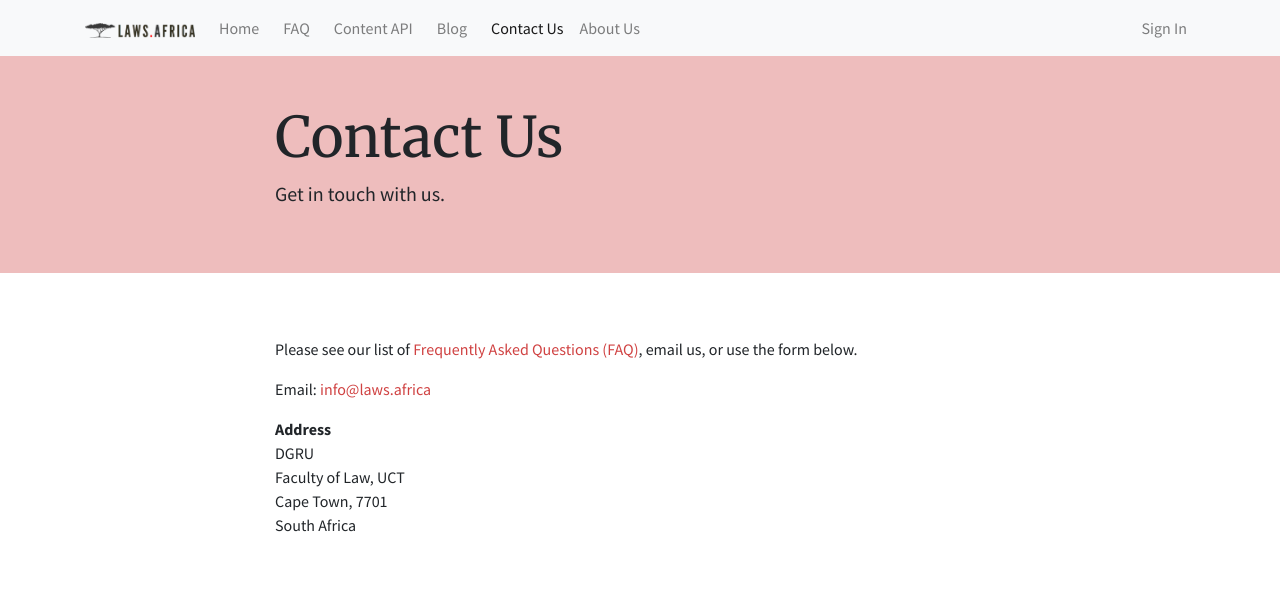
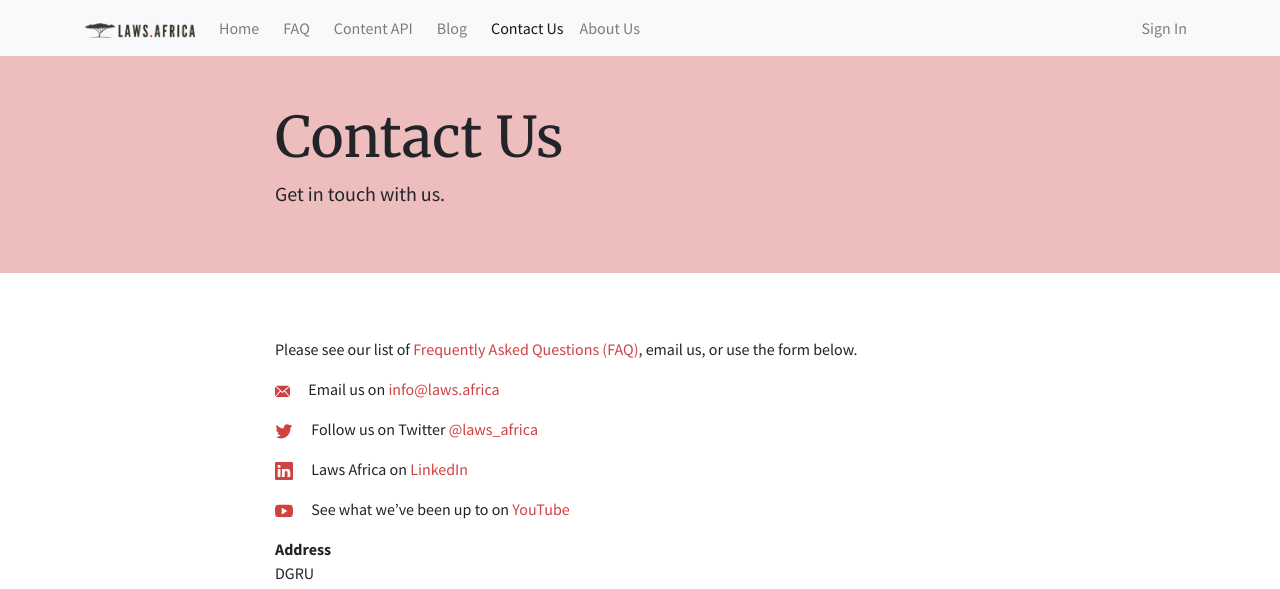
Before and after one commit to laws-africa/laws-africa.github.io, a Jekyll site: the page built from contact.markdown, in a window 1280 px wide and 900 px high, cut to the strip 0-589 px from the top of the window. Built offline with Jekyll 4.4.1, drawn with Linux system fonts in a browser that asks for light colours; nearby versions of some CDN libraries.

Commit message:
Added social media to Contact Us page

```diff
--- a/contact.markdown
+++ b/contact.markdown
@@ -8,7 +8,13 @@ layout: slim
 
 Please see our list of [Frequently Asked Questions (FAQ)](/faq), email us, or use the form below.
 
-Email: [info@laws.africa](mailto:info@laws.africa)
+<img src="/img/social/email.svg" style="margin-right:15px"> Email us on [info@laws.africa](mailto:info@laws.africa)
+
+<img src="/img/social/twitter.svg" style="margin-right:15px"> Follow us on Twitter [@laws_africa](http://twitter.com/@laws_africa)
+
+<img src="/img/social/linkedin.svg" style="margin-right:15px"> Laws Africa on [LinkedIn](https://www.linkedin.com/company/laws-africa/)
+
+<img src="/img/social/youtube.svg" style="margin-right:15px"> See what we've been up to on [YouTube](https://www.youtube.com/channel/UCUFRw2pyZUq9ekMThYQ4kCQ)
 
 **Address**
 DGRU
```
Also changed, not shown: img/social/email.svg (added).
